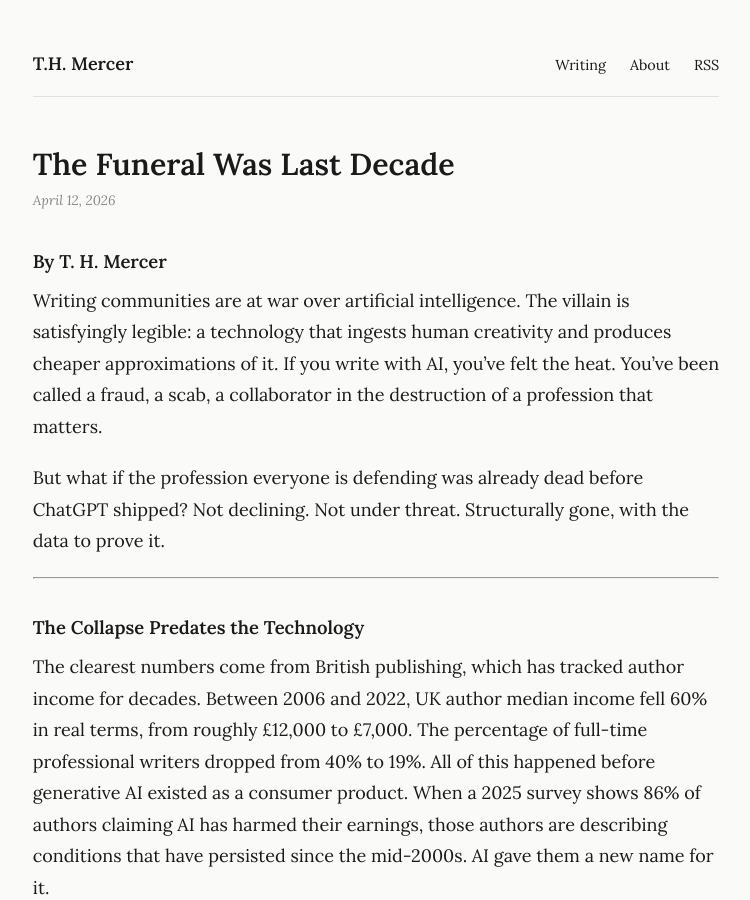
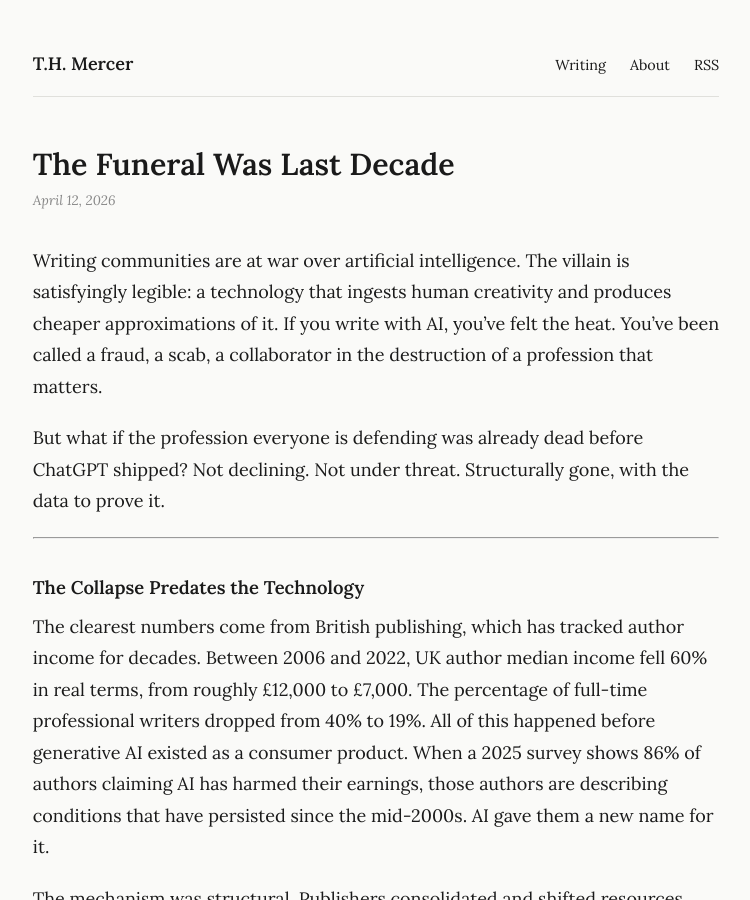
Before and after one commit to thmercer/thmercer.github.io, a Jekyll site: the page built from _posts/2026-04-12-the-funeral-was-last-decade.md, in a window 1280 px wide and 900 px high. Shown: the whole window, without its empty margins (264-1014 px from the left). Built offline with Jekyll 4.4.1, drawn with Linux system fonts in a browser that asks for light colours.

Commit message:
Remove author attribution from "The Funeral Was Last Decade" post.

```diff
--- a/_posts/2026-04-12-the-funeral-was-last-decade.md
+++ b/_posts/2026-04-12-the-funeral-was-last-decade.md
@@ -3,8 +3,6 @@ layout: post
 title: "The Funeral Was Last Decade"
 date: 2026-04-12
 ---
-
-## By T. H. Mercer
 
 Writing communities are at war over artificial intelligence. The villain is satisfyingly legible: a technology that ingests human creativity and produces cheaper approximations of it. If you write with AI, you've felt the heat. You've been called a fraud, a scab, a collaborator in the destruction of a profession that matters.
 
```
